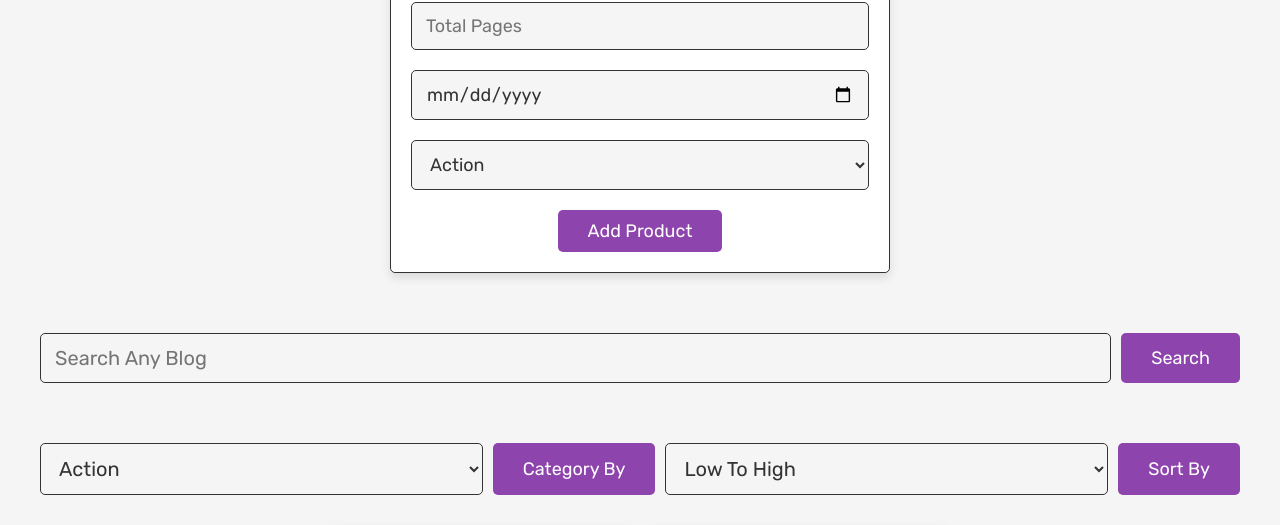
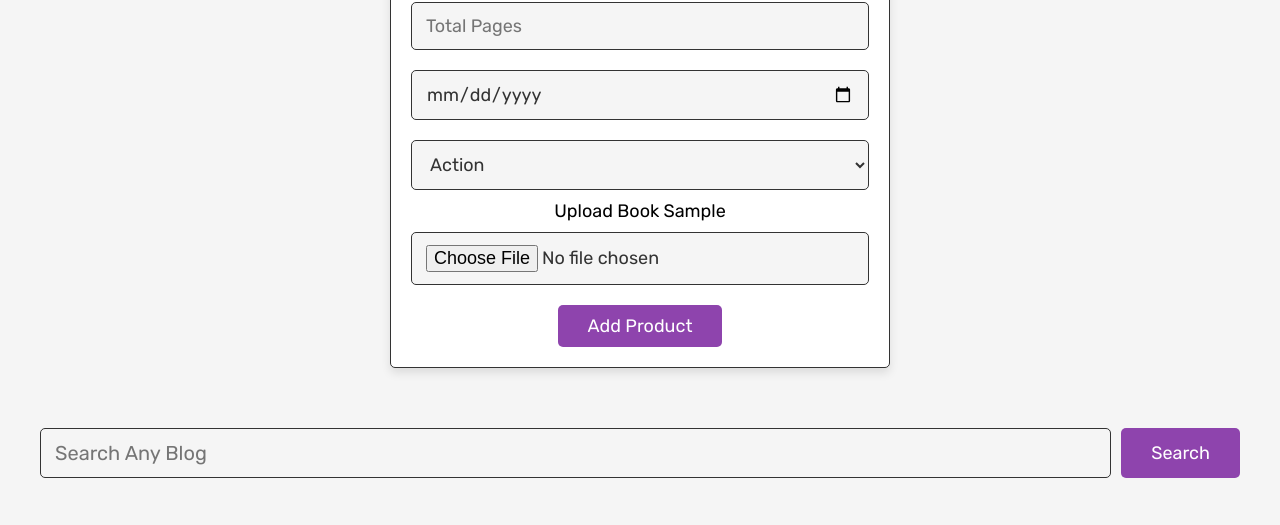
Before and after one commit to abidnancel/BookShop-CSE470, a PHP site: page /admin_products.php in a window 1280 px wide. Shown: the part 855-1380 px from the top of the page. Run offline with PHP 8.4, Linux system fonts and the light colour scheme; a user stored in the database is signed in; data comes from the database, SQL or seed files in the repository.

Commit message:
Added the option to add sample of book

```diff
--- a/admin_products.php
+++ b/admin_products.php
@@ -19,6 +19,10 @@ if(isset($_POST['add_product_button'])){
    $image_size = $_FILES['image']['size'];
    $image_tmp_name = $_FILES['image']['tmp_name'];
    $image_folder = 'uploaded_img/'.$image;
+
+   $book_sample = $_FILES['book_sample']['name'];
+   $book_sample_tmp_name = $_FILES['book_sample']['tmp_name'];
+   $book_sample_folder = 'sample_book/'.$book_sample;
 
    date_default_timezone_set('Asia/Dhaka');
    $book_creation_date = date('d/m/Y h:i:s a', time());
@@ -44,13 +48,14 @@ if(isset($_POST['add_product_button'])){
       $product_query_id = mysqli_query($conn, "SELECT id FROM `products` WHERE name='$name'") or die('query failed');
       $fetch_id = mysqli_fetch_assoc($product_query_id);
       $final_id = $fetch_id['id'];
-      $add_current_product_details_query = mysqli_query($conn, "INSERT INTO `current_product_details`(product_id,author_name,description, book_language, page_numbers, publication_date, book_genre) VALUES('$final_id','$author_name','$book_description', '$book_language', '$book_pages','$book_publication_date', '$book_genre')") or die('query failed');
+      $add_current_product_details_query = mysqli_query($conn, "INSERT INTO `current_product_details`(book_sample, product_id,author_name,description, book_language, page_numbers, publication_date, book_genre) VALUES('$book_sample','$final_id','$author_name','$book_description', '$book_language', '$book_pages','$book_publication_date', '$book_genre')") or die('query failed');
 
       if($add_product_query){
          if($image_size > 2000000){
             $message[] = 'Image Size Is Too Big';
          }else{
             move_uploaded_file($image_tmp_name, $image_folder);
+            move_uploaded_file($book_sample_tmp_name, $book_sample_folder);
             $message[] = 'Book Has Been Added';
          }
       }else{
@@ -92,13 +97,22 @@ if(isset($_POST['update_product'])){
    $update_folder = 'uploaded_img/'.$update_image;
    $update_old_image = $_POST['update_old_image'];
 
+   $update_book_sample = $_FILES['update_book_sample']['name'];
+   $update_book_sample_tmp_name = $_FILES['update_book_sample']['tmp_name'];
+   $update_book_sample_folder = 'sample_book/'.$book_sample;
+   $update_old_book_sample = $_POST['old_book_sample'];
+
+
    if(!empty($update_image)){
       if($update_image_size > 2000000){
          $message[] = 'image file size is too large';
       }else{
          mysqli_query($conn, "UPDATE `products` SET image = '$update_image' WHERE id = '$update_p_id'") or die('query failed');
+         mysqli_query($conn, "UPDATE `current_product_details` SET book_sample = '$update_book_sample' WHERE product_id = '$update_p_id'") or die('query failed');
          move_uploaded_file($update_image_tmp_name, $update_folder);
+         unlink('uploaded_img/'.$update_old_book_sample);
          unlink('uploaded_img/'.$update_old_image);
+         move_uploaded_file($update_book_sample_tmp_name, $update_book_sample_folder);
 
 
       }
@@ -189,6 +203,9 @@ if(isset($_POST['book_sort_button'])){
          <option value="Religion & Spirituality">Religion & Spirituality</option>
          <option value="Children">Children</option>
       </select>
+
+      <p style="font-size: 18px;">Upload Book Sample</p>
+      <input type="file" name="book_sample" accept="document_pdf/pdf" class="box" required>
 
 
       <input type="submit" value="add product" name="add_product_button" class="btn">
@@ -315,13 +332,14 @@ if(isset($_POST['book_sort_button'])){
    <form action="" method="post" enctype="multipart/form-data">
       <input type="hidden" name="update_p_id" value="<?php echo $fetch_update['id']; ?>">
       <input type="hidden" name="update_old_image" value="<?php echo $fetch_update['image']; ?>">
+      <p hidden><?php echo $fetch_update['old_book_sample'];?></p>
       <!-- <img src="uploaded_img/<?php echo $fetch_update['image']; ?>" alt=""> -->
       <input type="text" name="update_name" value="<?php echo $fetch_update['name']; ?>" class="box" required placeholder="Enter New Name">
       <input type="number" name="update_price" value="<?php echo $fetch_update['price']; ?>" min="0" class="box" required placeholder="Enter New Price">
       <input type="file" class="box" name="update_image" accept="image/jpg, image/jpeg, image/png">
 
       <input type="text" name="update_author_name" value="<?php echo $fetch_update['author_name']; ?>" class="box" required placeholder="Enter New Author Name">
-      <textarea type="text" name="update_book_description" cols="30" rows="10" class="box" required placeholder="Enter Blog New Description"><?php echo $fetch_update['description']; ?></textarea>
+      <textarea type="text" name="update_book_description" cols="30" rows="5" class="box" required placeholder="Enter Blog New Description"><?php echo $fetch_update['description']; ?></textarea>
       <input type="text" name="update_book_language" value="<?php echo $fetch_update['book_language']; ?>" class="box" required placeholder="Enter New Language">
       <input type="number" name="update_page_numbers" value="<?php echo $fetch_update['page_numbers']; ?>" min="0" class="box" required placeholder="Enter New Page Number">
       <input type="date" name="update_publication_date" value="<?php echo $fetch_update['publication_date']; ?>" class="box" required placeholder="Enter New Publication Date">
@@ -344,6 +362,8 @@ if(isset($_POST['book_sort_button'])){
          <option value="Religion & Spirituality">Religion & Spirituality</option>
          <option value="Children">Children</option>
       </select>
+
+      <input type="file" name="update_book_sample" accept="document_pdf/pdf" class="box" required>
 
       <input type="submit" value="update" name="update_product" class="btn">
       <input type="reset" value="cancel" id="close-update" class="option-btn">
--- a/product_details.php
+++ b/product_details.php
@@ -132,7 +132,9 @@ if(isset($_POST['write_review'])){
          <form action="" method="post" enctype="multipart/form-data">
             <input type="hidden" name="update_book_id" value="<?php echo $fetch_update['id']; ?>">
 
-            <img name='product_image' src="uploaded_img/<?php echo $fetch_update['image']; ?>" alt="">
+            <a href="sample_book/<?php echo urlencode($fetch_update['book_sample']); ?>" target="_blank">
+  <img name='product_image' src="uploaded_img/<?php echo $fetch_update['image']; ?>" alt="" width="500" height="716">
+</a>
             <p type="text" name="show_product_name" class="box" style="font-size: 20px; color: red;"><?php echo $fetch_update['name']; ?></p>
             <p type="text" name="show_book_author_name" class="box" style="font-size: 15px; color: black;">Author: <?php echo $fetch_update['author_name']; ?></p>
             <p type="text" name="show_book_title" class="box" style="font-size: 15px;">Genre: <?php echo $fetch_update['book_genre']; ?></p>
```
Also changed, not shown: uploaded_img/337042535_221668020435983_2077114486837850193_n.jpg (added), uploaded_img/341608618_1632571130593633_8514893130373055754_n.jpg (added), uploaded_img/9781506711980.jpg (deleted), uploaded_img/CSE472 Assignment 4.png (added), 1 other file.
